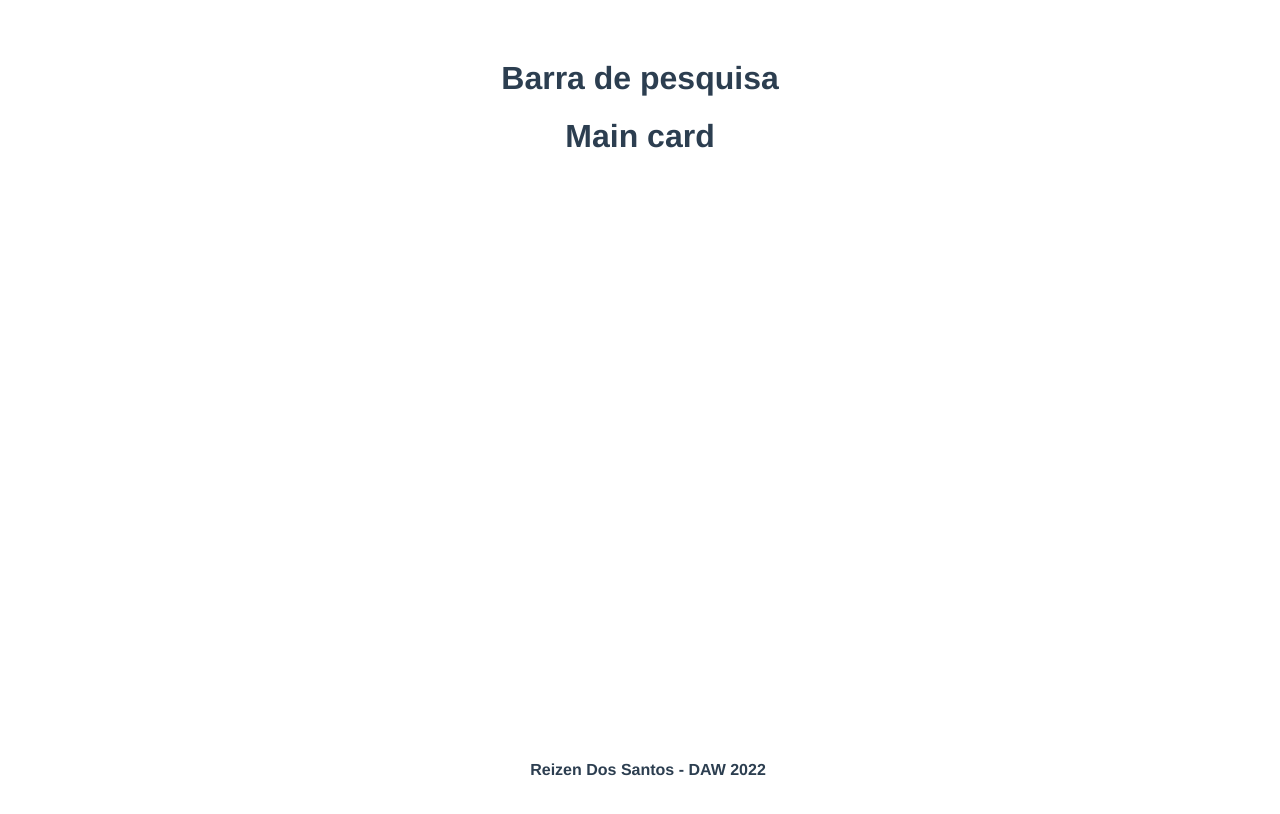
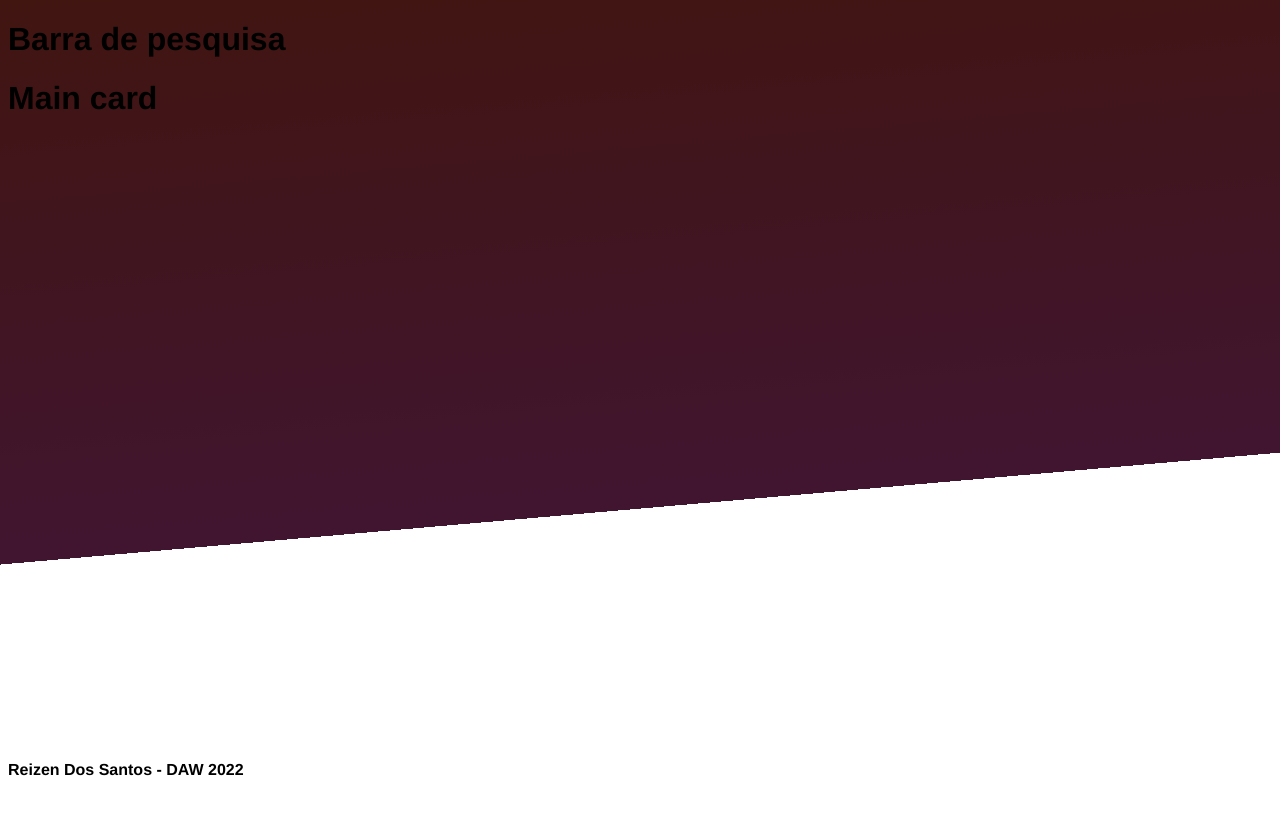
Before and after one commit to reizen-desu/vue-mozambique-weather, a Vue app: page / in a window 1280 px wide. Shown: the top 814 px of the page. Built offline with nearby package versions, Linux system fonts and the light colour scheme.

Commit message:
Styling: Colors & Background

```diff
--- a/src/App.vue
+++ b/src/App.vue
@@ -14,12 +14,14 @@ export default {
 </script>
 
 <style>
+
+body {
+  height:100vh;
+  width:100vw;
+  background:linear-gradient(175deg, #411510, #411530 60%, white 60%, white);
+}
+
 #app {
   font-family: Avenir, Helvetica, Arial, sans-serif;
-  -webkit-font-smoothing: antialiased;
-  -moz-osx-font-smoothing: grayscale;
-  text-align: center;
-  color: #2c3e50;
-  margin-top: 60px;
 }
 </style>
```
